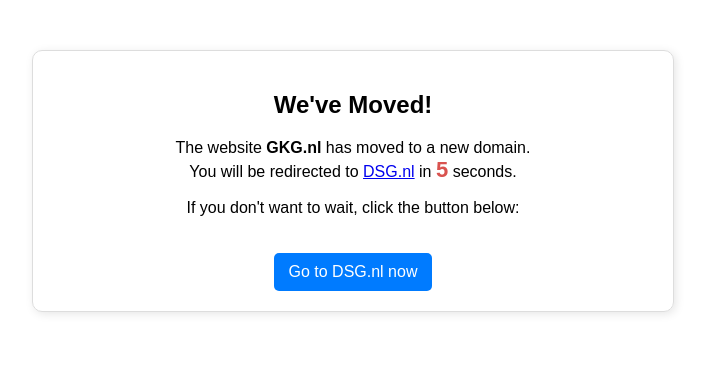
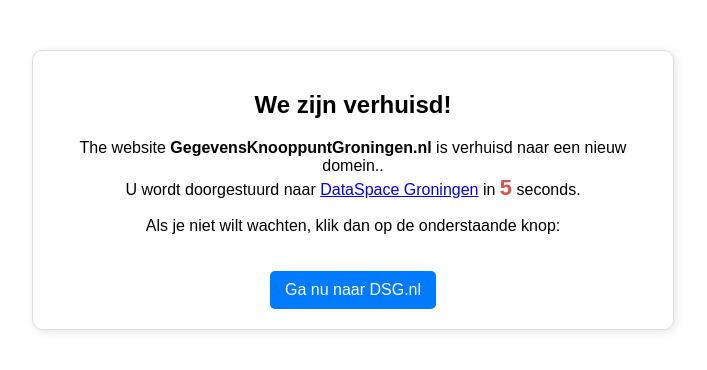
Before and after one commit to Samsonboadi/gkg-redirect, a plain HTML site: page index.html in a window 1280 px wide. Shown: the whole page, without its empty margins (287-994 px from the left). Drawn offline with Linux system fonts and the light colour scheme.

Commit message:
Update index.html

```diff
--- a/index.html
+++ b/index.html
@@ -3,7 +3,7 @@
 <head>
     <meta charset="UTF-8">
     <meta name="viewport" content="width=device-width, initial-scale=1.0">
-    <title>Website Moved</title>
+    <title>Website verplaatst</title>
     <style>
         body {
             font-family: Arial, sans-serif;
@@ -44,7 +44,7 @@
                 seconds--;
                 setTimeout(countdown, 1000);
             } else {
-                window.location.href = "https://dsg.nl";
+                window.location.href = "https://dataspacegroningen.nl";
             }
         }
         window.onload = countdown;
@@ -52,13 +52,13 @@
 </head>
 <body>
     <div class="container">
-        <h2>We've Moved!</h2>
+        <h2>We zijn verhuisd!</h2>
         <p>
-            The website <strong>GKG.nl</strong> has moved to a new domain.<br>
-            You will be redirected to <a href="https://dsg.nl">DSG.nl</a> in <span class="countdown" id="countdown">10</span> seconds.
+            The website <strong>GegevensKnooppuntGroningen.nl</strong> is verhuisd naar een nieuw domein..<br>
+            U wordt doorgestuurd naar <a href="https://dataspacegroningen.nl">DataSpace Groningen</a> in <span class="countdown" id="countdown">10</span> seconds.
         </p>
-        <p>If you don't want to wait, click the button below:</p>
-        <a class="redirect-link" href="https://dsg.nl">Go to DSG.nl now</a>
+        <p>Als je niet wilt wachten, klik dan op de onderstaande knop:</p>
+        <a class="redirect-link" href="https://dsg.nl">Ga nu naar DSG.nl</a>
     </div>
 </body>
 </html>
```
